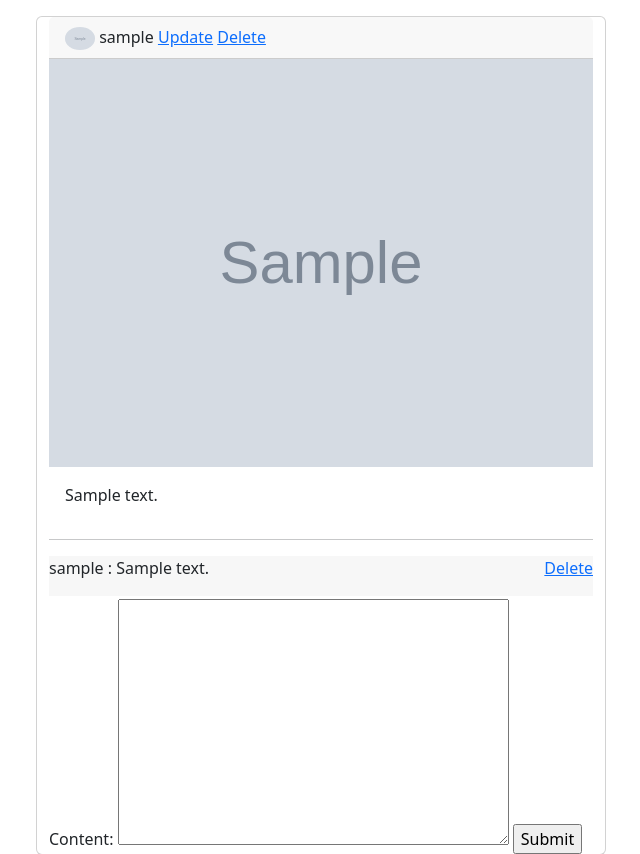
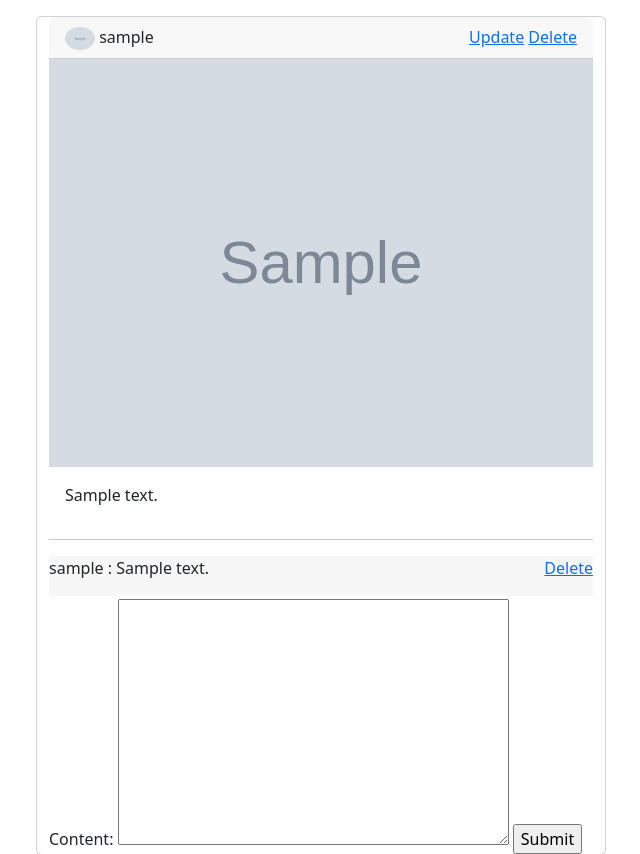
Before and after one commit to Three-In-One-31/GUCo, a Django app: page /posts/ in a window 1280 px wide. Shown: the part 56-910 px from the top of the page, without its empty margins (34-674 px from the left). Run offline with Django 4.2, Linux system fonts and the light colour scheme; a user stored in the database is signed in; tables that the repository leaves empty hold one stand-in row (values such as "Sample post"); grey boxes marked "Sample" are stand-in pictures; some libraries are stand-ins or nearby versions.

Commit message:
본인의 게시물 U와 D를 오른쪽 끝으로 옮김

```diff
--- a/posts/templates/_card.html
+++ b/posts/templates/_card.html
@@ -2,7 +2,8 @@
 
 <div class="card my-3 col-12 col-md-6">
 
-    <div class="card-header">
+    <div style="display: flex; flex-direction: row; justify-content: space-between;" class="card-header">
+        <div>
             {% if post.user.profile_image %}
             <img src="{{ post.user.profile_image.url }}" alt="" class="rounded-circle" width="30px">
             {% else %}
@@ -10,10 +11,15 @@
             {% endif %}
 
             <a href="{% url 'accounts:profile' username=post.user %}" class="text-reset text-decoration-none">{{ post.user }}</a>
+        </div>
 
         {% if user == post.user %}
+        <div>
+            <div>
                 <a href="{% url 'posts:update' id=post.id %}">Update</a>
                 <a href="{% url 'posts:delete' id=post.id %}">Delete</a>
+            </div>
+        </div>
         {% endif %}
     </div>
 
```
Lines whose indentation alone changed are shown as unchanged.
